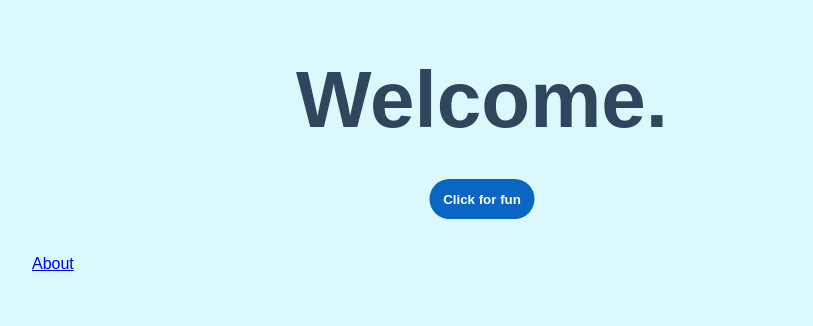
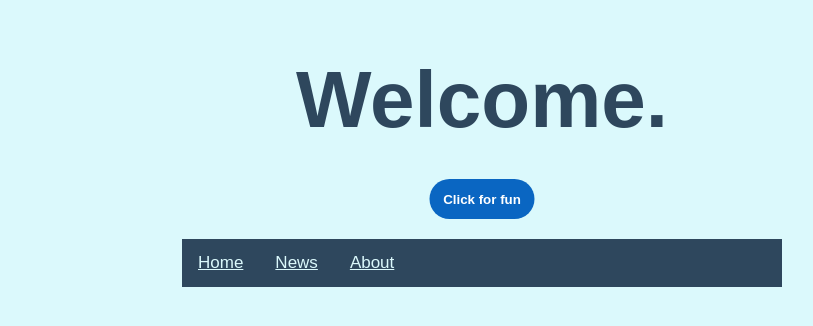
Before and after one commit to SNTz55/SNTz55WebSite, a plain HTML site: page templates/home.html in a window 1280 px wide. Shown: the whole page, without its empty margins (158-971 px from the left). Drawn offline with Linux system fonts and the light colour scheme.

Commit message:
Update home.html

```diff
--- a/templates/home.html
+++ b/templates/home.html
@@ -2,49 +2,19 @@
 <html>
     <head>
         <title>Home</title>
+        <link rel="stylesheet" href="home.css">
     </head>
-    <style>
-        .TestButton {
-            background-color: #0A66C2;
-            color: white;
-            border: None;
-            height: 40px;
-            width: 105px;
-            border-radius: 20px;
-            font-weight: bold;
-            cursor: pointer;
-	    position: relative;
-	    left: 50%;
-	    -ms-transform: translate(-50%, -50%);
-	    transform: translate(-50%, -50%);
-	}
-
-	.TestButton:hover {
-	    opacity: 0.8;
-	    box-shadow: 5, 5, 5, #00000027;
-	}
-
-	.TestButton:active {
-	    opacity: 0.5;
-	    box-shadow: 2, 2, 5, #00000027;
-	}
-
-	body {
-	    background-color: #DBF9FC;
-	    font-family: 'Lexend Deca', sans-serif;
-	    width: 900px;
-	    margin: auto;
-	}
-
-	.MainTitle {
-	    color: #2E475D;
-	    text-align: center;
-	    font-size: 80px
-	}
-    </style>
     <body>
       <h1 class="MainTitle">Welcome.</h1>
       <button class="TestButton", type="Button", onclick="alert('TEST')">Click for fun</button>
-      <p><a href="https://sntz55website.onrender.com/about">About</a></p>
+      <!-- -- Deprecated
+        -- --
+        --<p class="AboutText"><a href="https://sntz55website.onrender.com/about">About</a></p>-->
+
+      <div class="Nav">
+          <a class="active" href="https://sntz55website.onrender.com/">Home</a>
+          <a href="https://sntz55website.onrender.com/news">News</a>
+          <a href="https://sntz55website.onrender.com/about">About</a>
+      </div>
     </body>
 </html>
```
